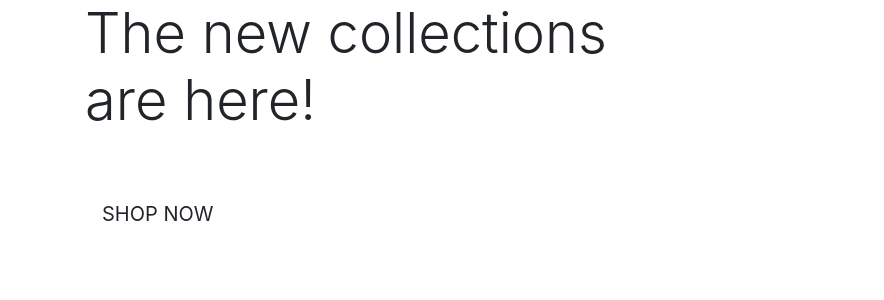
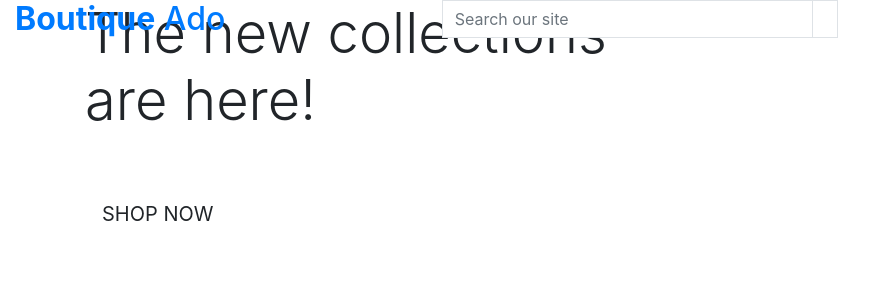
Before and after one commit to Scrambles86/boutique_ado_v1, a Django app: page / in a window 1280 px wide. Shown: the top 300 px of the page, without its empty margins (0-884 px from the left). Run offline with Django 3.2, Linux system fonts and the light colour scheme; some libraries are stand-ins or nearby versions.

Commit message:
content updated

```diff
--- a/templates/base.html
+++ b/templates/base.html
@@ -33,7 +33,30 @@
     <title>Boutique Ado {% block extratitle %}{% endblock %}</title>
   </head>
   <body>
-   <header class="container-fluid fixed-top"></header>
+   <header class="container-fluid fixed-top">
+    <div class="row">
+        <div class="col-12 col-lg-4 my-auto py-1 py-lg-0 text-center text-lg-left">
+            <a href="{% url 'home' %}">
+                <h2 class="logo-font text-black my-0"><strong>Boutique</strong> Ado</h2>
+            </a>
+        </div>
+        <div class="col-12 col-lg-4 my-auto py-1 py-lg-0">
+            <form method="GET" action="">
+                <div class="input-group w-100">
+                    <input class="form-control border border-black rounded-0" type="text" name="q" placeholder="Search our site">
+                    <div class="input-group-append">
+                        <button class="form-control btn btn-black border border-black rounded-0" type="submit">
+                            <span class="icon">
+                                <i class="fas fa-search"></i>
+                            </span>
+                        </button>
+                    </div>
+                </div>
+            </form>
+        </div>
+        <div class="col-12 col-lg-4 my-auto py-1 py-lg-0"></div>
+    </div>
+   </header>
 
    {% if messages %}
     <div class="message-container"></div>
```
